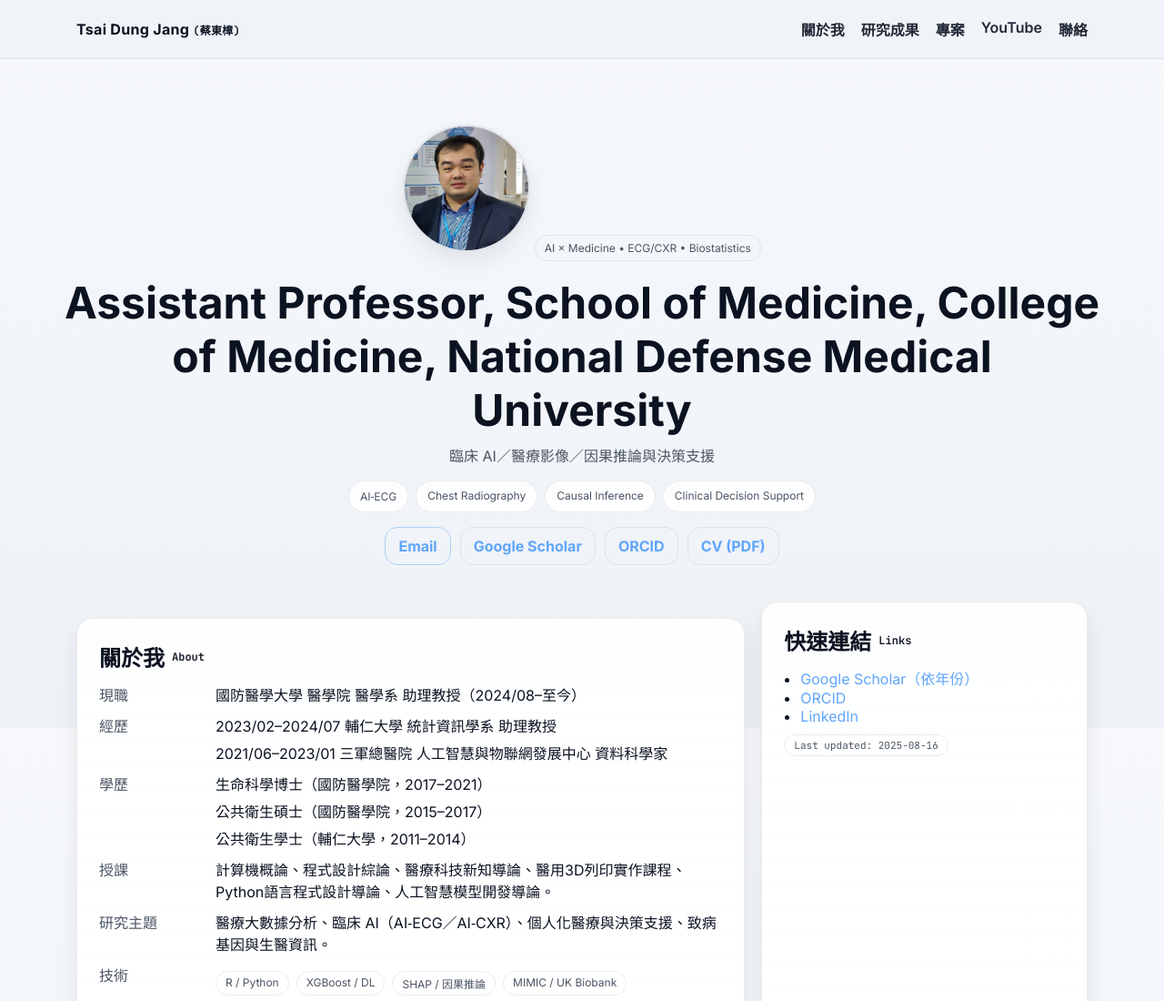
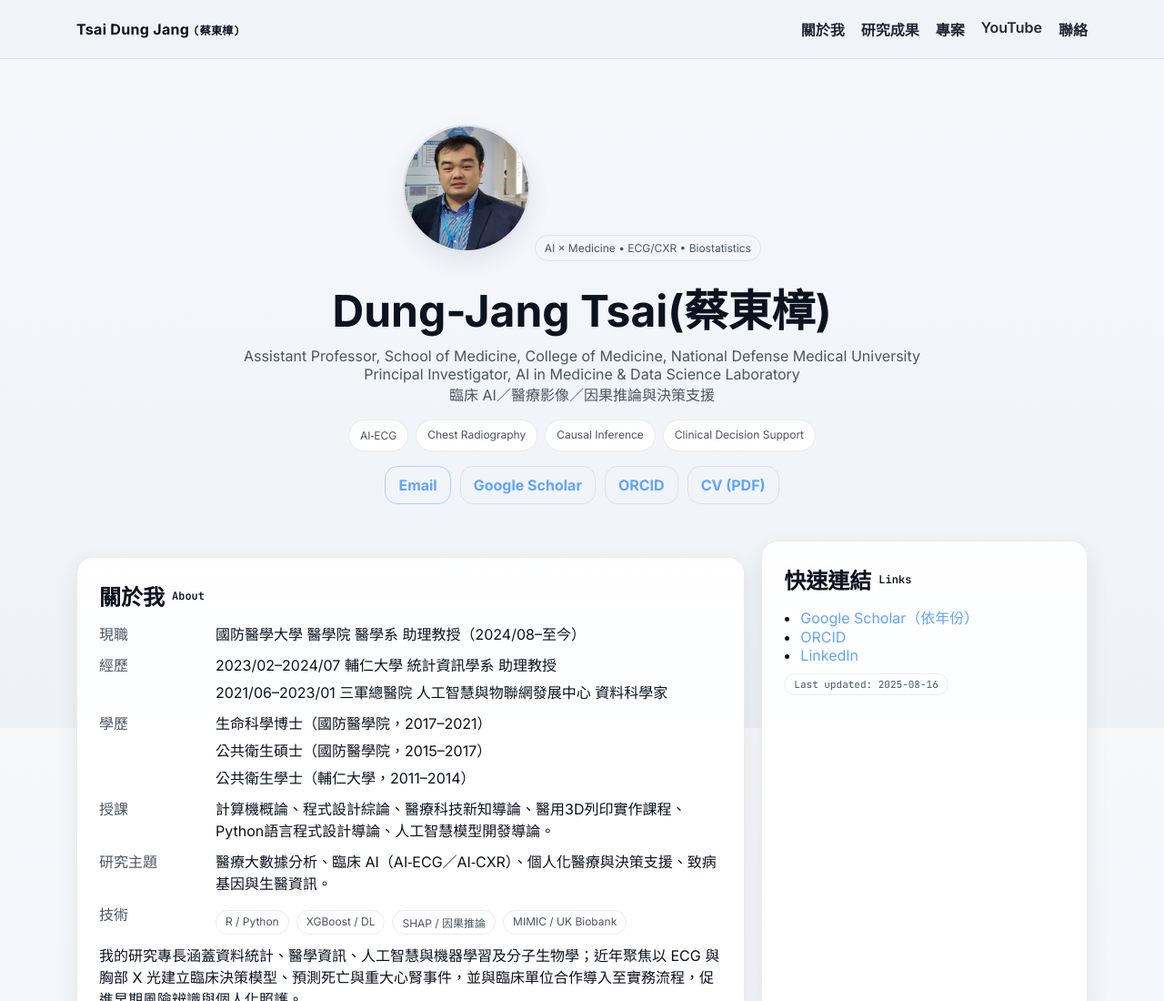
Before and after one commit to oo800217/oo800217.github.io, a plain HTML site: page index.html in a window 1280 px wide. Shown: the top 1100 px of the page at 91% size. Drawn offline with Linux system fonts and the light colour scheme; no server answers.

Commit message:
Update index.html

```diff
--- a/index.html
+++ b/index.html
@@ -105,7 +105,9 @@
   <section class="hero container">
     <img class="avatar" src="東樟.jpg" alt="Tsai Dung Jang portrait" loading="eager" />
     <span class="eyebrow">AI × Medicine • ECG/CXR • Biostatistics</span>
-    <h1>Assistant Professor, School of Medicine, College of Medicine, National Defense Medical University </h1>
+    <h1> Dung-Jang Tsai(蔡東樟)</h1>
+    <p>Assistant Professor, School of Medicine, College of Medicine, National Defense Medical University</p>
+    <p>Principal Investigator, AI in Medicine & Data Science Laboratory</p>
     <p>臨床 AI／醫療影像／因果推論與決策支援</p>
     <div class="badges">
       <span class="badge">AI‑ECG</span>
```
